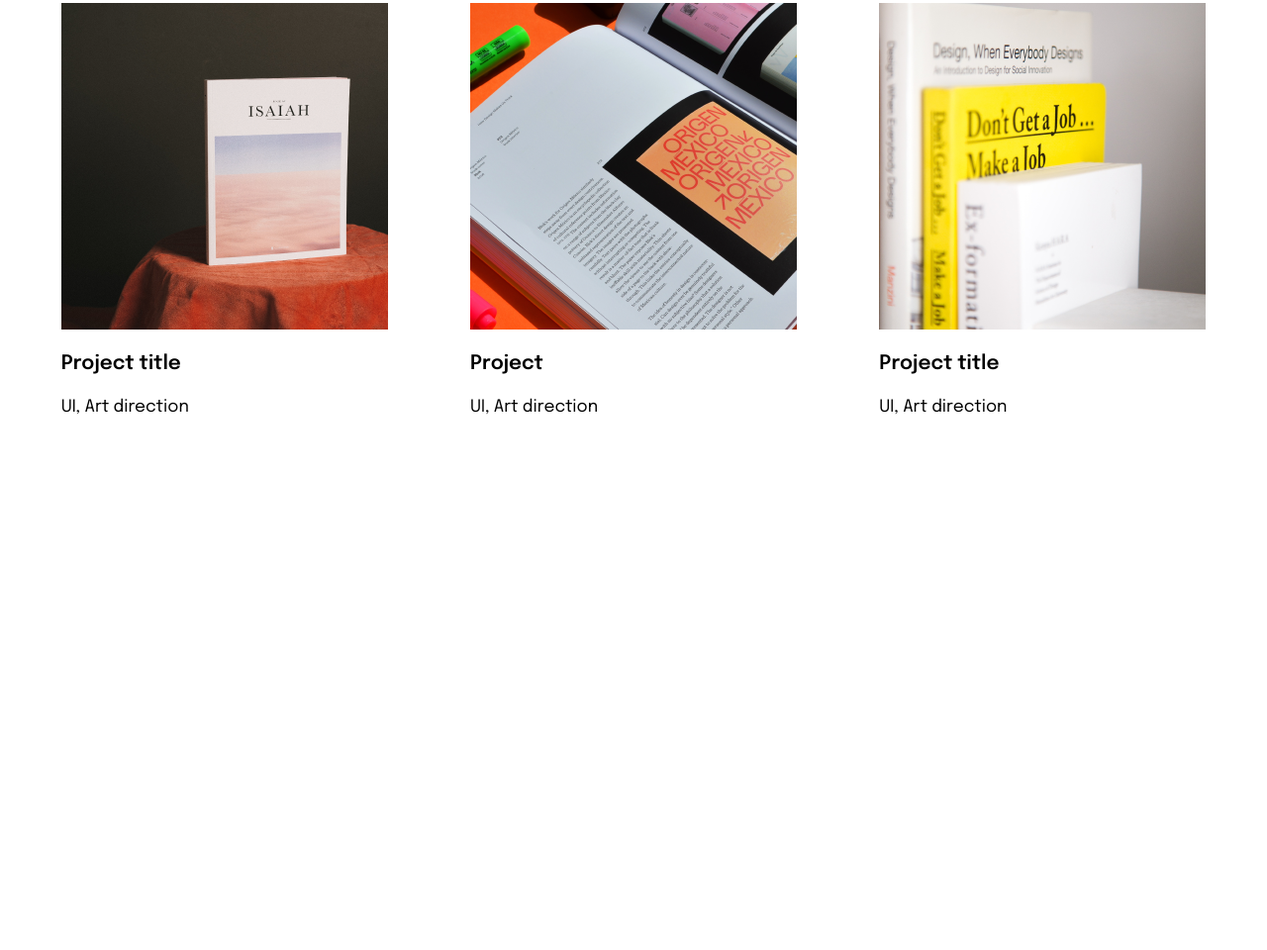
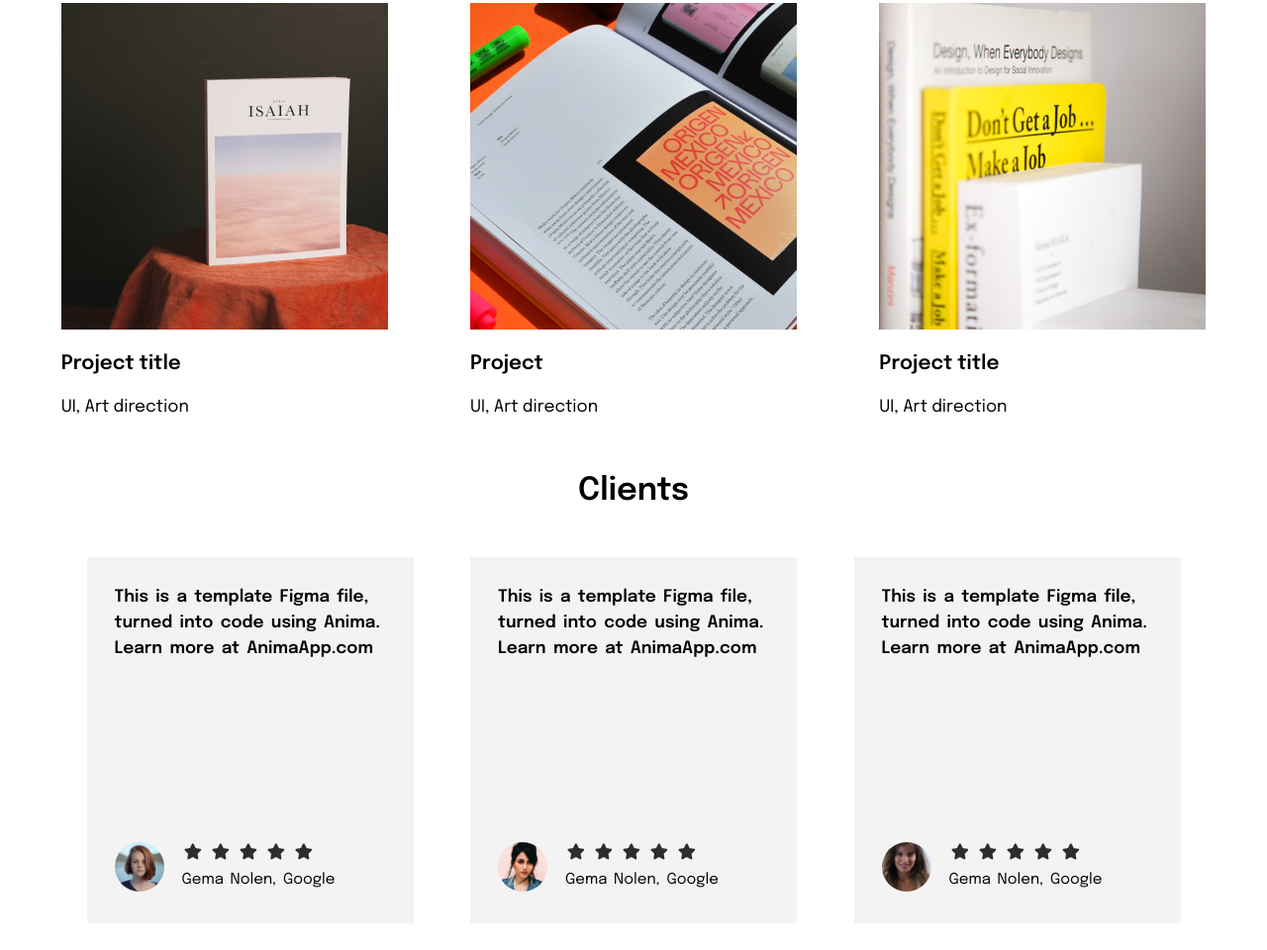
Before and after one commit to primrosechristian/portfolio-1, a plain HTML site: page index.html in a window 1280 px wide. Shown: the part 1899-2859 px from the top of the page at 99% size. Before the commit the page ends 2447 px from the top, so only its background shows below. Drawn offline with Linux system fonts and the light colour scheme.

Commit message:
Clients section added

```diff
--- a/index.html
+++ b/index.html
@@ -284,6 +284,73 @@
           </div>
         </div>
       </section>
+      <section class="clients-rating">
+        <h4>Clients</h4>
+        <div class="clients-rating-card">
+         <div class="clients-card">
+          <p>This is a template Figma file,
+            turned into  code using Anima.
+            Learn more at AnimaApp.com
+          </p>
+          <div class="rating">
+            <div class="card-image">
+              <img src="/images/card-image-1.jpeg" alt="card1"/>
+            </div>
+            <div class="star">
+              <img src="/images/Star.png"/>
+              <img src="/images/Star.png"/>
+              <img src="/images/Star.png"/>
+              <img src="/images/Star.png"/>
+              <img src="/images/Star.png"/>
+              <p>Gema Nolen, Google</p>
+            </div>
+
+          </div>
+         </div>
+         <div class="clients-card">
+          <p>This is a template Figma file,
+            turned into  code using Anima.
+            Learn more at AnimaApp.com
+          </p>
+          <div class="rating">
+            <div class="card-image">
+              <img src="/images/card-image-2.jpeg" alt="card2"/>
+            </div>
+            <div class="star">
+              <img src="/images/Star.png"/>
+              <img src="/images/Star.png"/>
+              <img src="/images/Star.png"/>
+              <img src="/images/Star.png"/>
+              <img src="/images/Star.png"/>
+              <p>Gema Nolen, Google</p>
+            </div>
+
+          </div>
+
+         </div>
+         <div class="clients-card">
+          <p>This is a template Figma file,
+            turned into  code using Anima.
+            Learn more at AnimaApp.com
+          </p>
+          <div class="rating">
+            <div class="card-image">
+              <img src="/images/card-image-3.jpeg" alt="card3"/>
+            </div>
+            <div class="star">
+              <img src="/images/Star.png"/>
+              <img src="/images/Star.png"/>
+              <img src="/images/Star.png"/>
+              <img src="/images/Star.png"/>
+              <img src="/images/Star.png"/>
+              <p>Gema Nolen,
+                Google</p>
+            </div>
+
+          </div>
+         </div>
+        </div>
+      </section>
     </main>
     <footer></footer>
   </body>
--- a/styles.css
+++ b/styles.css
@@ -235,9 +235,6 @@ section.clients > ul > li > svg {
   margin-top: 63px;
 }
 
-.gallery {
-  height: 1100px;
-}
 .grid {
   display: grid;
   grid-template-columns: 1fr 1fr 1fr;
@@ -294,11 +291,65 @@ h4 {
   width: 120px;
   height: 120px;
   padding: 0;
- }
+}
  .scaling-svg {
   position: absolute;
   height: 100%;
   width: 100%;
   left: 0;
   top: 0;
+}
+
+.clients-card {
+  width: 330px;
+  height: 370px;
+  display: flex;
+  flex-direction: column;
+  justify-content: space-between;
+  background-color: #F3F3F3;;
+  padding: 28px;
+  box-sizing: border-box;
+  word-spacing: 3px;
+  margin-bottom: 24px;
+
+}
+
+.clients-rating-card {
+   display: flex;
+   flex-wrap: wrap;
+   justify-content: space-evenly;
+   margin: 30px;
+
+}
+
+
+ .clients-rating {
+   height: 750px;
  }
+
+
+ .rating {
+  display: flex;
+  flex-direction: row;
+  justify-content: flex-start;
+
+}
+.clients-card > p {
+  font-size: 17px;
+  line-height: 26px;
+  font-weight: 600;
+}
+.star > p {
+  font-size: 15px;
+  font-weight: 400;
+  line-height: 27px;
+}
+.star {
+  margin-left: 18px;
+}
+.card-image > img {
+  height: 50px;
+  width: 50px;
+  border-radius: 50%;
+  object-fit: cover;
+}
```
Also changed, not shown: images/Star.png (added), images/card-image-1.jpeg (added), images/card-image-2.jpeg (added), images/card-image-3.jpeg (added).
